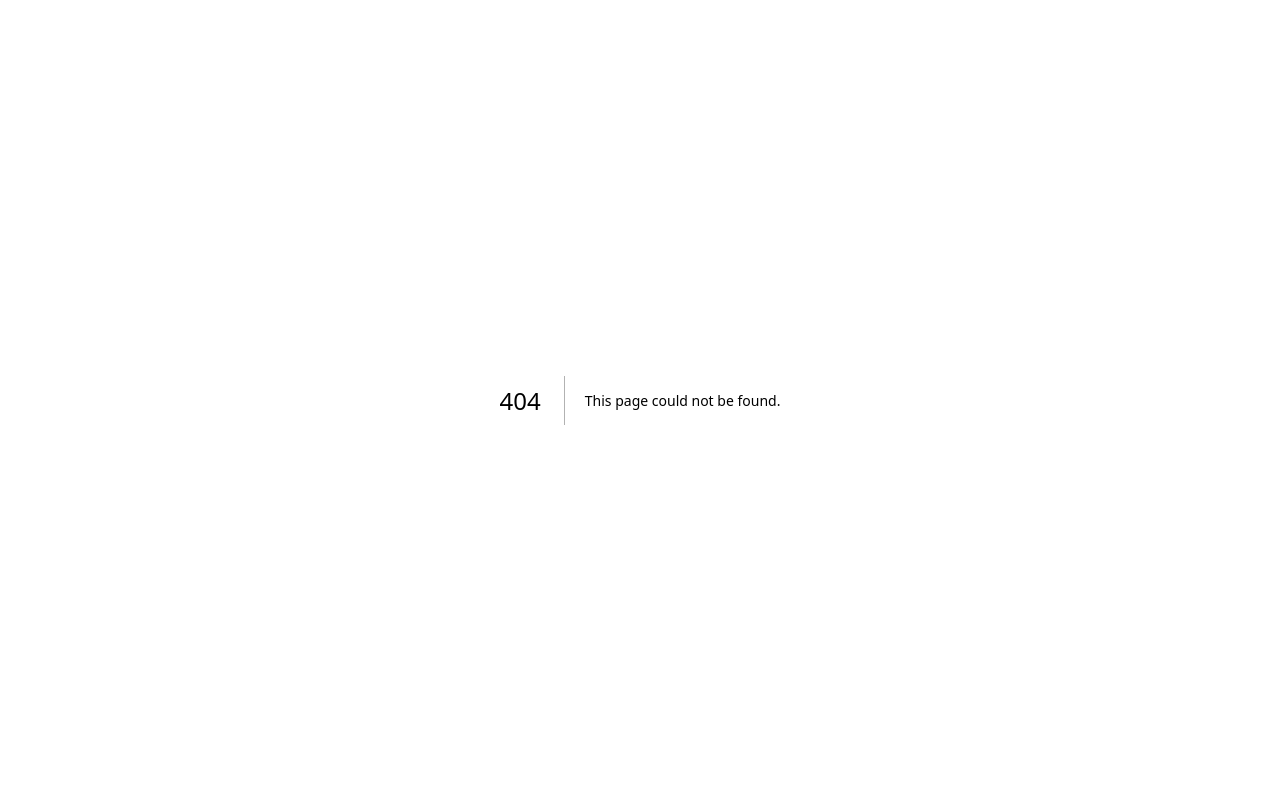
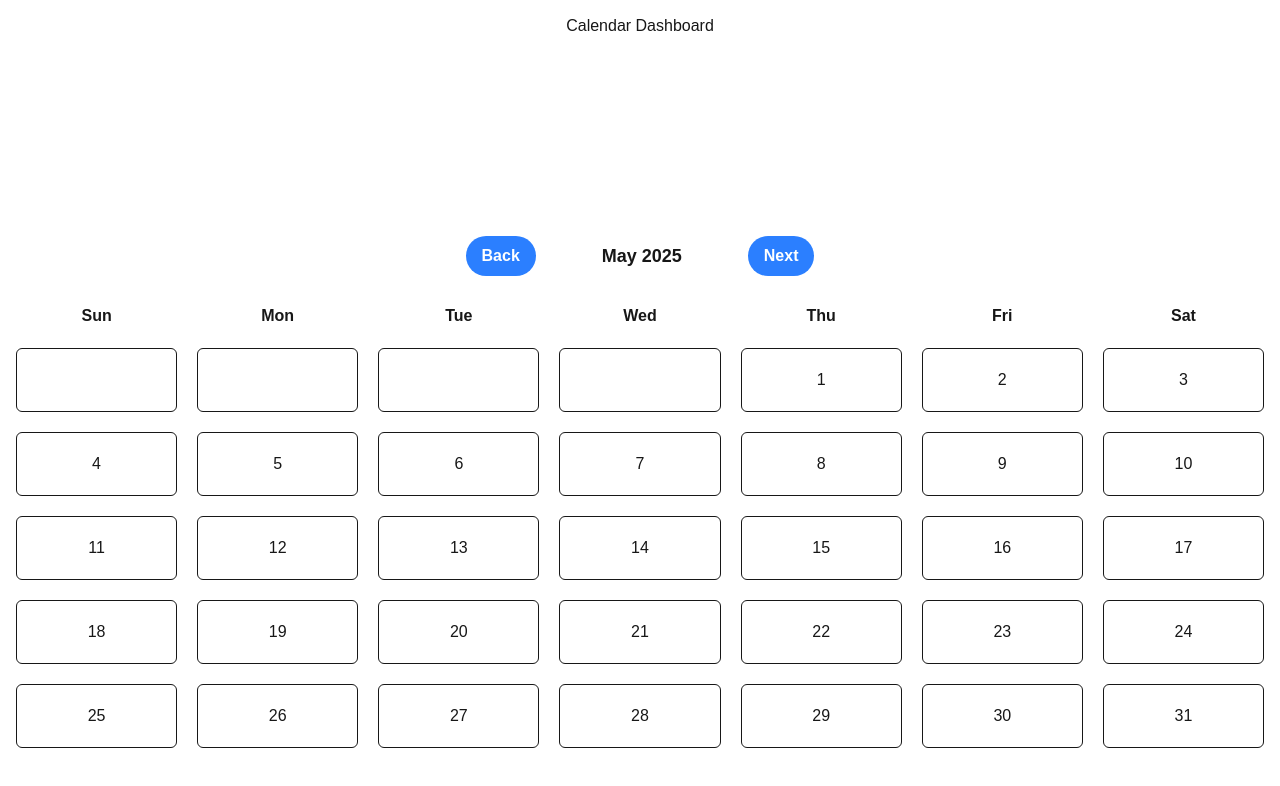
Before and after one commit to gitKevinW/Mental_And_Physical_Wellness_Application, a Next.js app: page /home in a window 1280 px wide. Before the commit this address had no page. Shown: the top 786 px of the page. Built offline with nearby package versions, Linux system fonts and the light colour scheme.

Commit message:
Added date-fns package and created a working calendar display

```diff
--- a/src/app/_components/Calendar.tsx
+++ b/src/app/_components/Calendar.tsx
@@ -1,11 +1,14 @@
 'use client';
 
 import { useState } from "react";
+import { eachDayOfInterval, endOfMonth, format ,getDay,startOfMonth } from "date-fns";
 
 export default function CalendarHeader({ month, year } : { month: String; year : String}) {
 
     const [monthIndex, setMonthIndex] = useState(Number(month));
     const [yearIndex, setYearIndex] = useState(Number(year));
+
+    const week = ["Sun", "Mon", "Tue", "Wed", "Thu", "Fri", "Sat"]
 
     const MonthlySwitchCase = () => {
         switch (monthIndex % 12) {
@@ -56,17 +59,56 @@ export default function CalendarHeader({ month, year } : { month: String; year :
         }
     }
 
+    const beginningOfMonth = startOfMonth(new Date(yearIndex, monthIndex));
+    const endOfMonthDate = endOfMonth(new Date(yearIndex, monthIndex));
+
+    const daysInMonth = eachDayOfInterval({
+        start: beginningOfMonth,
+        end: endOfMonthDate
+    });
+
+    const startDay = getDay(beginningOfMonth);
+
   return (
     <>
+        <div className="h-16 flex items-center justify-center space-x-4">
+
             <button className='bg-blue-500 hover:bg-blue-700 text-white font-bold py-2 px-4 rounded-full' onClick={dec_month}>
                 Back
             </button>
-        <div className="h-10 w-40 text-center pt-3.5">
+
+            <div className="min-w-[180px] text-center font-semibold text-lg">
                 {MonthlySwitchCase()} {yearIndex}
             </div>
+
             <button className='bg-blue-500 hover:bg-blue-700 text-white font-bold py-2 px-4 rounded-full' onClick={inc_month}>
                 Next
             </button>
+
+        </div>
+
+        <div className="container mx-auto p-4">
+            <div className="grid grid-cols-7 gap-5">
+                {week.map((day) => {
+                    return (
+                        <div key={day} className="font-bold text-center">
+                            {day}
+                        </div>
+                    );
+                })}
+                {Array.from({ length: startDay }, (_, index) => (
+                    <div key={index} className="text-center border rounded-md h-16"></div>
+                ))}
+                {daysInMonth.map((day) => {
+                    return (
+                        <div key={day.toString()} className="text-center border rounded-md h-16 flex items-center justify-center">
+                            {format(day, "d")}
+                        </div>
+                    );
+                })}
+            </div>
+        </div>
+
     </>
   );
 }
--- a/src/app/root/page.tsx
+++ b/src/app/home/page.tsx
@@ -12,7 +12,7 @@ export default function CalendarDashboard() {
   return (
     <>
       <div className="h-56 text-center pt-3.5">
-        This is my Calendar Dashboard
+        Calendar Dashboard
       </div>
       <div>
         <CalendarHeader month={month.toString()} year={year.toString()}/>
```
Also changed, not shown: package.json (+7 -6 lines), 1 other file (tests, documents, lock files or other folders). Lines whose indentation alone changed are shown as unchanged.
